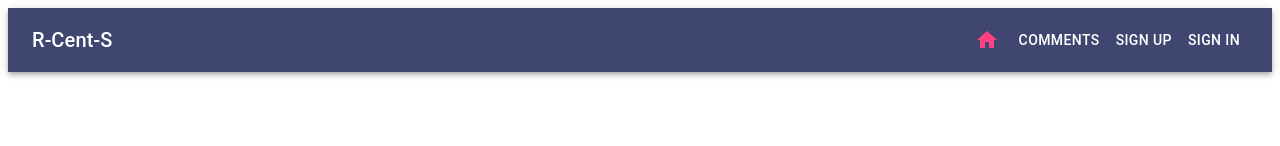
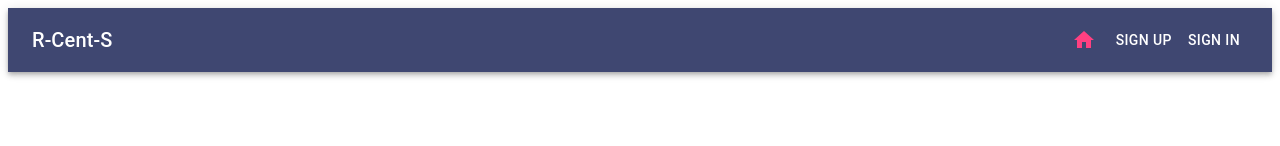
Before and after one commit to georgeCentennial/R-Cent-S, a React (Vite) app in the folder client/: page / in a window 1280 px wide. Shown: the top 146 px of the page. Built offline with nearby package versions, Linux system fonts and the light colour scheme.

Commit message:
removed comment

```diff
--- a/client/core/Menu.jsx
+++ b/client/core/Menu.jsx
@@ -33,9 +33,6 @@ export default function Menu() {
 
         {!auth.isAuthenticated() && (
           <>
-            <Link to="/comment/">
-              <Button style={isActive(location, "/comment/")}>Comments</Button>
-            </Link>
             <Link to="/signup">
               <Button style={isActive(location, "/signup")}>Sign Up</Button>
             </Link>
--- a/client/lib/api-auth.js
+++ b/client/lib/api-auth.js
@@ -1,7 +1,7 @@
 const apiurl = import.meta.env.VITE_API_URL
 const signin = async (user) => {
     try {
-      let response = await fetch(`${apiurl}./auth/signin`, {
+      let response = await fetch(`/auth/signin`, {
         method: 'POST',
         headers: {
           'Accept': 'application/json',
```
